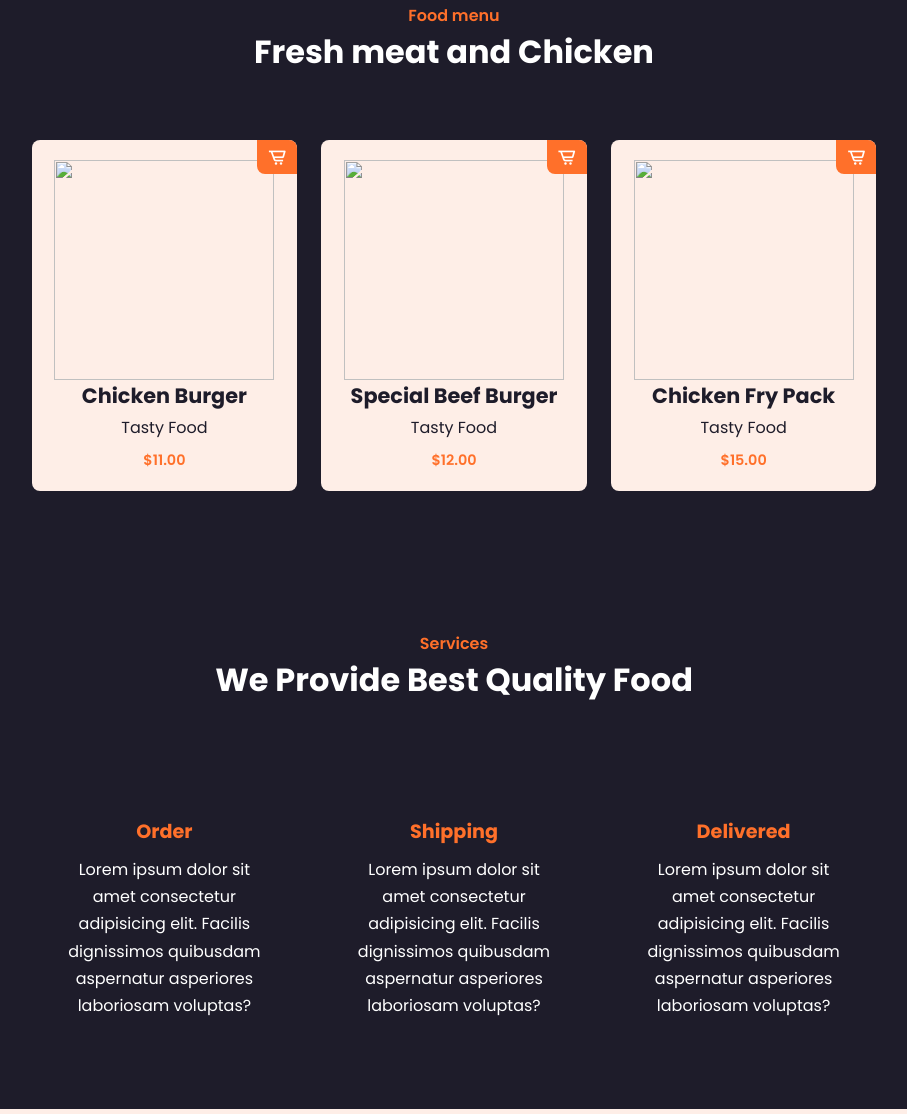
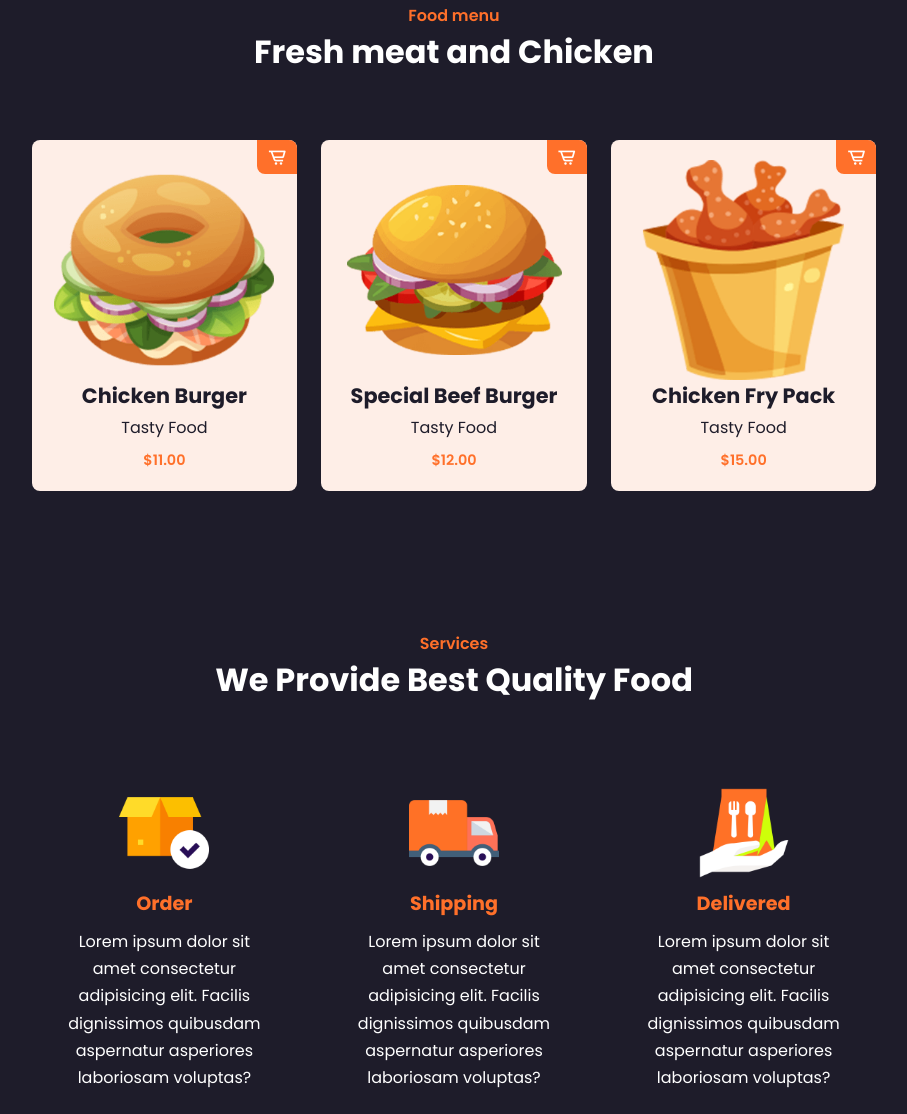
Before and after one commit to ABNBI/abnbi.restaurant.github.io, a plain HTML site: page index.html in a window 1280 px wide. Shown: the part 1400-2514 px from the top of the page, without its empty margins (186-1093 px from the left). Drawn offline with nearby package versions, Linux system fonts and the light colour scheme.

Commit message:
Add files via upload

```diff
--- a/index.html
+++ b/index.html
@@ -4,7 +4,7 @@
     <meta charset="UTF-8">
     <meta http-equiv="X-UA-Compatible" content="IE=edge">
     <link rel="stylesheet" href="style.css">
-    <link rel="icon" href="img/s3.png">
+    <link rel="icon" href="s3.png">
     <link rel="stylesheet"
   href="https://unpkg.com/boxicons@latest/css/boxicons.min.css">
     <meta name="viewport" content="width=device-width, initial-scale=1.0">
@@ -33,14 +33,14 @@
         </div>
 
         <div class="home-img">
-            <img src="img/home.png" alt="">
+            <img src="home.png" alt="">
         </div>
     </section>
 
     <!---About Start--->
     <section class="about" id="about">
         <div class="about-img">
-            <img src="img/about.png" alt="">
+            <img src="about.png" alt="">
         </div>
         <div class="about-text">
             <span>About Us</span>
@@ -60,7 +60,7 @@
         <div class="menu-container">
             <div class="box">
                 <div class="box-img">
-                    <img src="img/food1.png" alt="">
+                    <img src="food1.png" alt="">
                 </div>
                 <h2>Chicken Burger</h2>
                 <h3>Tasty Food</h3>
@@ -70,7 +70,7 @@
 
             <div class="box">
                 <div class="box-img">
-                    <img src="img/food2.png" alt="">
+                    <img src="food2.png" alt="">
                 </div>
                 <h2>Special Beef Burger</h2>
                 <h3>Tasty Food</h3>
@@ -80,7 +80,7 @@
 
             <div class="box">
                 <div class="box-img">
-                    <img src="img/food3.png" alt="">
+                    <img src="food3.png" alt="">
                 </div>
                 <h2>Chicken Fry Pack</h2>
                 <h3>Tasty Food</h3>
@@ -99,21 +99,21 @@
 
         <div class="service-container">
             <div class="s-box">
-                <img src="img/s1.png" alt="">
+                <img src="s1.png" alt="">
                 <h3>Order</h3>
                 <p>Lorem ipsum dolor sit amet consectetur adipisicing elit. Facilis dignissimos quibusdam
                     aspernatur asperiores laboriosam voluptas?</p>
             </div>
 
             <div class="s-box">
-                <img src="img/s2.png" alt="">
+                <img src="s2.png" alt="">
                 <h3>Shipping</h3>
                 <p>Lorem ipsum dolor sit amet consectetur adipisicing elit. Facilis dignissimos quibusdam
                     aspernatur asperiores laboriosam voluptas?</p>
             </div>
 
             <div class="s-box">
-                <img src="img/s3.png" alt="">
+                <img src="s3.png" alt="">
                 <h3>Delivered</h3>
                 <p>Lorem ipsum dolor sit amet consectetur adipisicing elit. Facilis dignissimos quibusdam
                     aspernatur asperiores laboriosam voluptas?</p>
```
